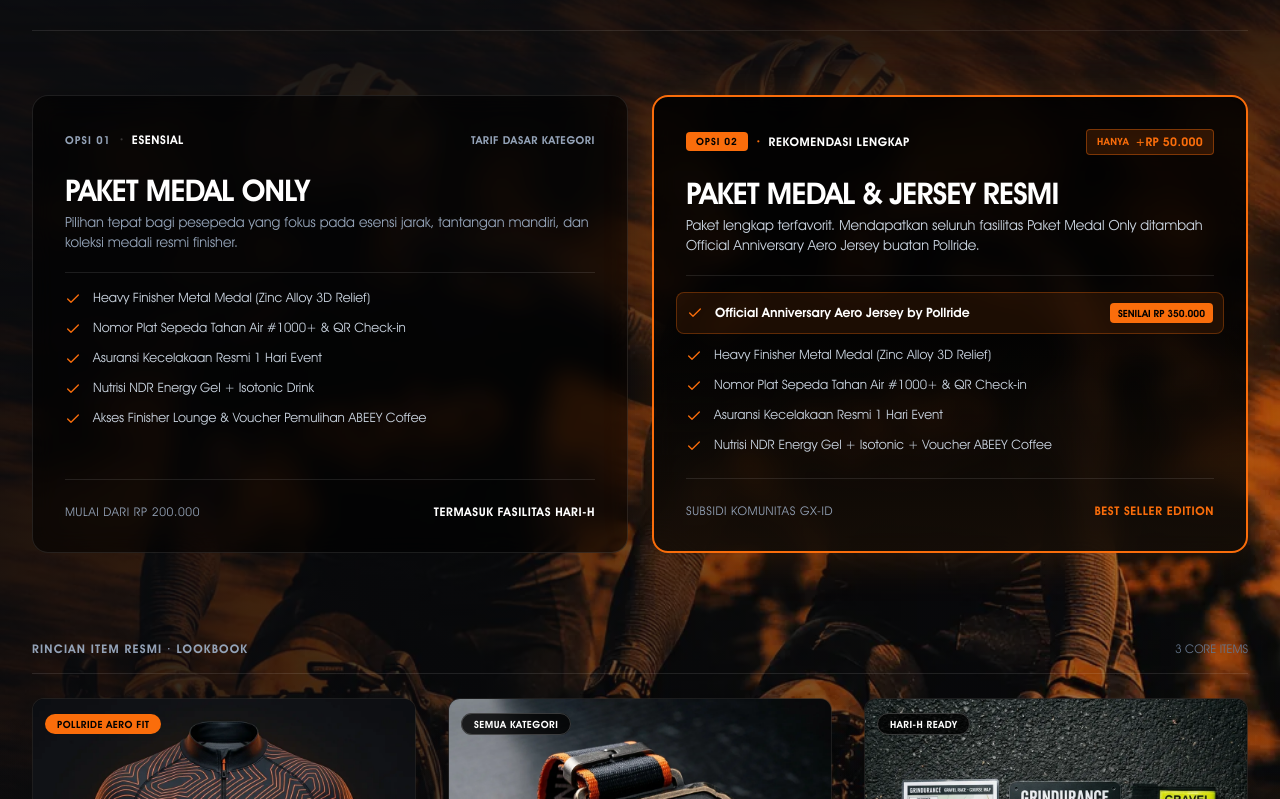
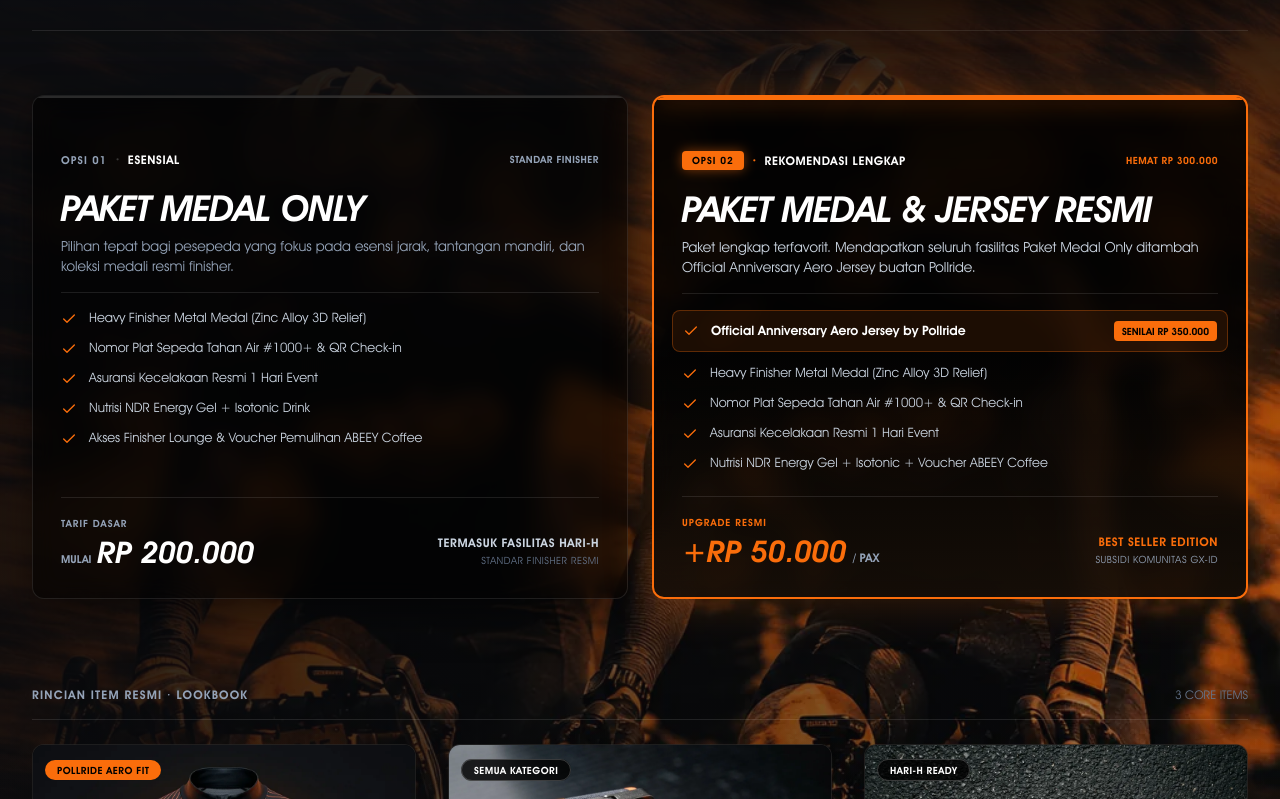
Before and after one commit to aresdanaa-png/Grindurance-2026, a Next.js app: page / in a window 1280 px wide. Shown: the part 2309-3108 px from the top of the page. Built offline with nearby package versions, Linux system fonts and the light colour scheme.

Commit message:
feat(racepack): align dual package cards with authentic Grindurance UI DNA (italic typography, top glowing indicators, precision corners, and athletic pricing telemetry)

```diff
--- a/app/page.tsx
+++ b/app/page.tsx
@@ -1365,8 +1365,8 @@ export default function HomePage() {
           {/* Section Header: Alternating Right-Aligned Layout (Kiri-Kanan Rhythm) with Custom Text Graphic */}
           <div className="flex flex-col md:flex-row-reverse md:items-end justify-between gap-6 border-b border-white/10 pb-8">
             <div className="flex flex-col items-start md:items-end space-y-3">
-              <span className="text-sm sm:text-base md:text-lg font-black text-[#FA6D0B] uppercase tracking-widest block font-mono pr-0 md:pr-7 lg:pr-9">
-                PARTICIPANT PACKAGES // 2026 EDITION
+              <span className="text-sm sm:text-base md:text-lg font-black text-[#FA6D0B] uppercase tracking-widest block font-sans pr-0 md:pr-7 lg:pr-9">
+                PARTICIPANT PACKAGES · 2026 EDITION
               </span>
               <div className="relative w-full max-w-[340px] sm:max-w-[440px] md:max-w-[500px] lg:max-w-[560px] group">
                 {/* Ambient Radial Backlight Glow in exact brand orange */}
@@ -1390,8 +1390,11 @@ export default function HomePage() {
           <div className="grid grid-cols-1 md:grid-cols-2 gap-6">
 
             {/* Tier 1: Medal Only */}
-            <div className="p-7 sm:p-8 rounded-2xl border border-white/10 bg-black/60 backdrop-blur-md flex flex-col justify-between space-y-6 hover:border-white/20 transition-all duration-300">
-              <div className="space-y-5">
+            <div className="relative overflow-hidden p-6 sm:p-7 rounded-xl border border-white/10 bg-black/60 backdrop-blur-md flex flex-col justify-between space-y-6 hover:border-white/20 transition-all duration-300 shadow-[0_15px_40px_rgba(0,0,0,0.5)]">
+              {/* Top hairline accent bar */}
+              <div className="absolute top-0 inset-x-0 h-[2px] bg-white/15" />
+
+              <div className="space-y-4">
                 <div className="flex items-center justify-between gap-3">
                   <div className="flex items-center gap-2">
                     <span className="text-[11px] font-sans font-bold text-slate-400 uppercase tracking-widest">
@@ -1402,16 +1405,16 @@ export default function HomePage() {
                       ESENSIAL
                     </span>
                   </div>
-                  <span className="text-[11px] font-sans text-slate-400 font-semibold uppercase tracking-wider">
-                    TARIF DASAR KATEGORI
+                  <span className="text-[10px] font-sans text-slate-400 font-bold uppercase tracking-wider">
+                    STANDAR FINISHER
                   </span>
                 </div>
 
                 <div>
-                  <h3 className="font-display text-2xl sm:text-3xl font-black uppercase text-white tracking-tight">
+                  <h3 className="font-display italic text-2xl sm:text-3xl lg:text-4xl font-black uppercase text-white tracking-tight leading-none">
                     PAKET MEDAL ONLY
                   </h3>
-                  <p className="text-xs sm:text-sm text-slate-400 mt-1 leading-relaxed">
+                  <p className="text-xs sm:text-sm text-slate-400 mt-2 leading-relaxed">
                     Pilihan tepat bagi pesepeda yang fokus pada esensi jarak, tantangan mandiri, dan koleksi medali resmi finisher.
                   </p>
                 </div>
@@ -1440,18 +1443,38 @@ export default function HomePage() {
                 </div>
               </div>
 
-              <div className="pt-6 border-t border-white/10 flex items-center justify-between text-xs font-sans">
-                <span className="text-slate-400 font-medium uppercase tracking-wider">Mulai dari Rp 200.000</span>
-                <span className="text-white font-bold uppercase tracking-wider">TERMASUK FASILITAS HARI-H</span>
+              <div className="pt-5 border-t border-white/10 flex items-end justify-between">
+                <div className="space-y-0.5">
+                  <span className="text-[10px] font-sans font-bold text-slate-400 uppercase tracking-widest block leading-none">
+                    TARIF DASAR
+                  </span>
+                  <div className="flex items-baseline gap-1.5 pt-1">
+                    <span className="text-[11px] font-sans font-bold text-slate-400 leading-none">MULAI</span>
+                    <span className="font-display italic font-black text-2xl sm:text-3xl text-white leading-none">
+                      RP 200.000
+                    </span>
+                  </div>
+                </div>
+                <div className="text-right pb-0.5">
+                  <span className="text-xs font-sans font-bold text-slate-300 uppercase tracking-wider block">
+                    TERMASUK FASILITAS HARI-H
+                  </span>
+                  <span className="text-[10px] font-sans text-slate-500 uppercase tracking-wider block mt-0.5">
+                    STANDAR FINISHER RESMI
+                  </span>
+                </div>
               </div>
             </div>
 
             {/* Tier 2: Medal & Jersey */}
-            <div className="relative p-7 sm:p-8 rounded-2xl border-2 border-[#FA6D0B] bg-gradient-to-b from-black/85 via-black/75 to-[#160e07]/90 backdrop-blur-md flex flex-col justify-between space-y-6 shadow-[0_0_50px_rgba(250,109,11,0.18)] transition-all duration-300">
-              <div className="space-y-5">
+            <div className="relative overflow-hidden p-6 sm:p-7 rounded-xl border-2 border-[#FA6D0B] bg-gradient-to-b from-black/85 via-black/75 to-[#160e07]/90 backdrop-blur-md flex flex-col justify-between space-y-6 shadow-[0_0_50px_rgba(250,109,11,0.22)] transition-all duration-300">
+              {/* Glowing Top Indicator Bar */}
+              <div className="absolute top-0 inset-x-0 h-[3px] bg-[#FA6D0B] shadow-[0_0_24px_#FA6D0B]" />
+
+              <div className="space-y-4">
                 <div className="flex items-center justify-between gap-3">
                   <div className="flex items-center gap-2">
-                    <span className="px-2.5 py-0.5 rounded bg-[#FA6D0B] text-black text-[10px] font-sans font-black uppercase tracking-widest">
+                    <span className="px-2.5 py-0.5 rounded bg-[#FA6D0B] text-black text-[10px] font-sans font-black uppercase tracking-widest shadow-[0_0_12px_rgba(250,109,11,0.5)]">
                       OPSI 02
                     </span>
                     <span className="text-[#FA6D0B] font-black">·</span>
@@ -1459,17 +1482,16 @@ export default function HomePage() {
                       REKOMENDASI LENGKAP
                     </span>
                   </div>
-                  <div className="inline-flex items-center gap-1.5 px-2.5 py-1 rounded bg-[#FA6D0B]/15 border border-[#FA6D0B]/40 text-[#FA6D0B]">
-                    <span className="text-[10px] uppercase font-bold tracking-wider">HANYA</span>
-                    <span className="text-xs font-display font-black tracking-wide">+RP 50.000</span>
-                  </div>
+                  <span className="text-[10px] font-sans font-bold text-[#FA6D0B] uppercase tracking-wider">
+                    HEMAT RP 300.000
+                  </span>
                 </div>
 
                 <div>
-                  <h3 className="font-display text-2xl sm:text-3xl font-black uppercase text-white tracking-tight">
+                  <h3 className="font-display italic text-2xl sm:text-3xl lg:text-4xl font-black uppercase text-white tracking-tight leading-none">
                     PAKET MEDAL &amp; JERSEY RESMI
                   </h3>
-                  <p className="text-xs sm:text-sm text-slate-300 mt-1 leading-relaxed">
+                  <p className="text-xs sm:text-sm text-slate-300 mt-2 leading-relaxed">
                     Paket lengkap terfavorit. Mendapatkan seluruh fasilitas Paket Medal Only ditambah Official Anniversary Aero Jersey buatan Pollride.
                   </p>
                 </div>
@@ -1503,9 +1525,28 @@ export default function HomePage() {
                 </div>
               </div>
 
-              <div className="pt-6 border-t border-white/10 flex items-center justify-between text-xs font-sans">
-                <span className="text-slate-400 font-medium uppercase tracking-wider">Subsidi Komunitas GX-ID</span>
-                <span className="text-[#FA6D0B] font-bold uppercase tracking-wider">BEST SELLER EDITION</span>
+              <div className="pt-5 border-t border-white/10 flex items-end justify-between">
+                <div className="space-y-0.5">
+                  <span className="text-[10px] font-sans font-bold text-[#FA6D0B] uppercase tracking-widest block leading-none">
+                    UPGRADE RESMI
+                  </span>
+                  <div className="flex items-baseline gap-1.5 pt-1">
+                    <span className="font-display italic font-black text-2xl sm:text-3xl text-[#FA6D0B] leading-none">
+                      +RP 50.000
+                    </span>
+                    <span className="text-xs font-sans font-bold text-slate-400 uppercase leading-none">
+                      / PAX
+                    </span>
+                  </div>
+                </div>
+                <div className="text-right pb-0.5">
+                  <span className="text-xs font-sans font-black text-[#FA6D0B] uppercase tracking-wider block">
+                    BEST SELLER EDITION
+                  </span>
+                  <span className="text-[10px] font-sans text-slate-400 uppercase tracking-wider block mt-0.5">
+                    SUBSIDI KOMUNITAS GX-ID
+                  </span>
+                </div>
               </div>
             </div>
 
```
